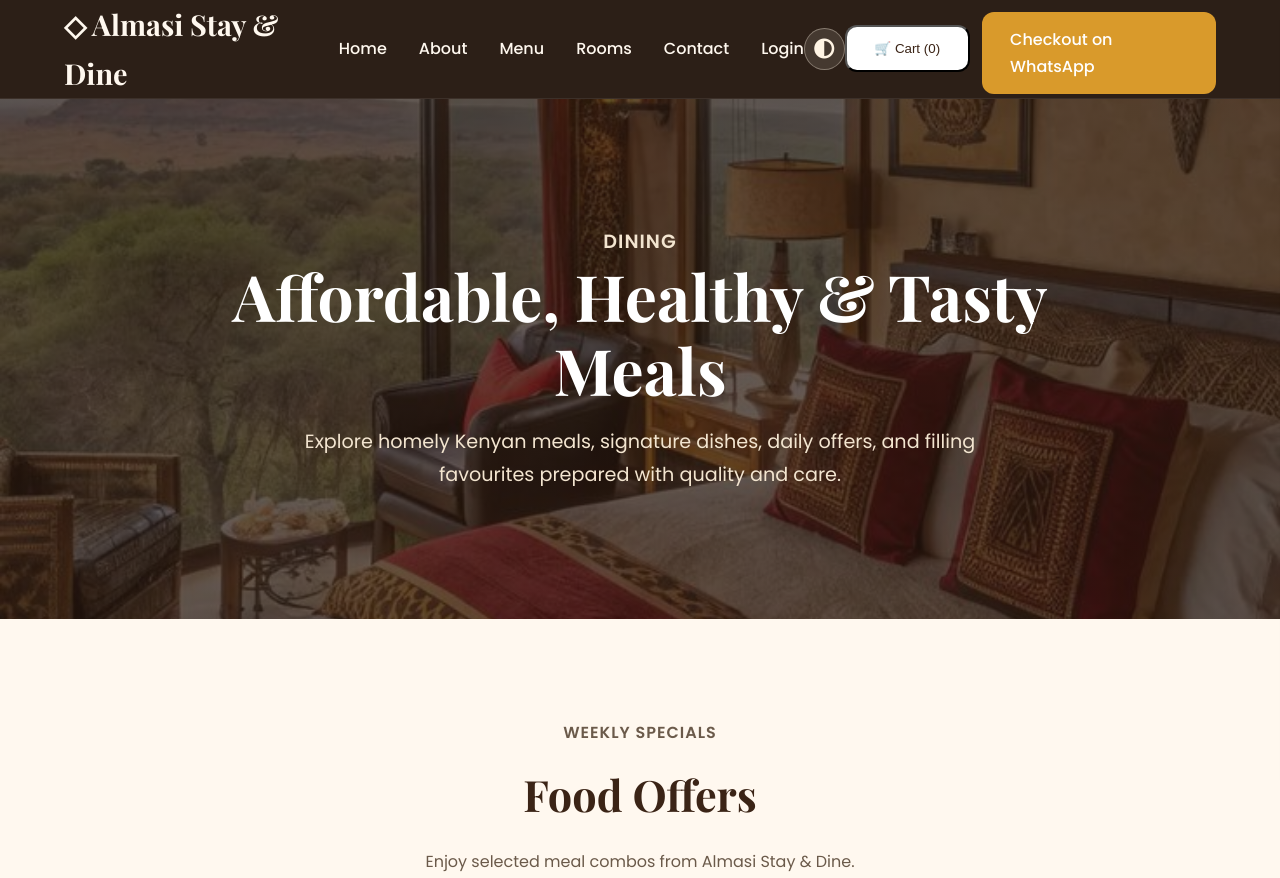
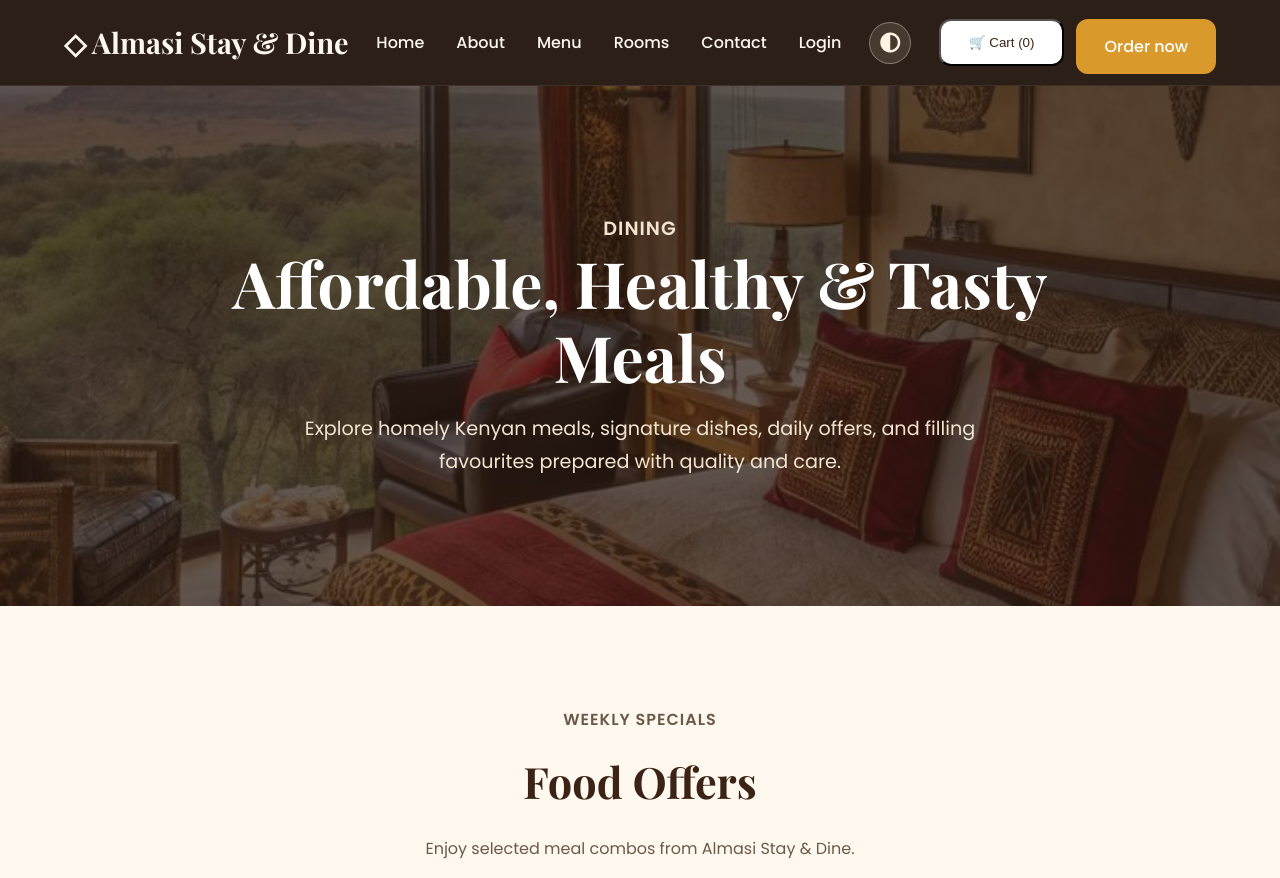
Before and after one commit to wanjiruaisha/almasi-stay-and-dine, a website: page menu.html in a window 1280 px wide. Shown: the top 878 px of the page. Drawn offline with nearby package versions, Linux system fonts and the light colour scheme.

Commit message:
fix: rename checkout button to order now

```diff
--- a/menu.html
+++ b/menu.html
@@ -44,7 +44,7 @@
   target="_blank"
   class="btn btn-primary"
 >
-  Checkout on WhatsApp
+  Order now
 </a>
 </div>
 
```
